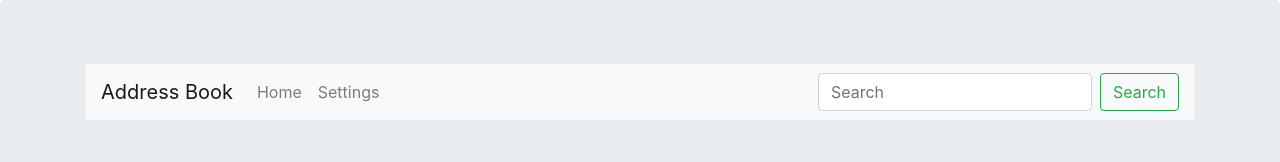
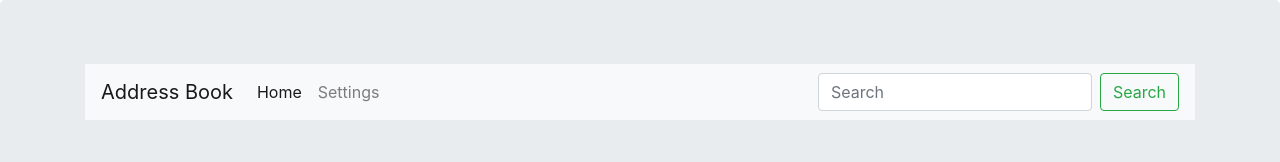
Before and after one commit to leadstar116/react-address-book-app, a React (Create React App) app: page / in a window 1280 px wide. Shown: the top 162 px of the page. Built offline with nearby package versions, Linux system fonts and the light colour scheme.

Commit message:
update header nav for selected

```diff
--- a/src/_components/Header.tsx
+++ b/src/_components/Header.tsx
@@ -7,9 +7,9 @@ const Header = () => {
             <Navbar.Brand href="#home">Address Book</Navbar.Brand>
             <Navbar.Toggle aria-controls="basic-navbar-nav" />
             <Navbar.Collapse id="basic-navbar-nav">
-                <Nav className="mr-auto">
-                    <Nav.Link href="/">Home</Nav.Link>
-                    <Nav.Link href="/settings">Settings</Nav.Link>
+                <Nav className="mr-auto" defaultActiveKey="/">
+                    <Nav.Link eventKey="/">Home</Nav.Link>
+                    <Nav.Link eventKey="/settings">Settings</Nav.Link>
                 </Nav>
                 <Form inline>
                     <FormControl type="text" placeholder="Search" className="mr-sm-2" />
```
